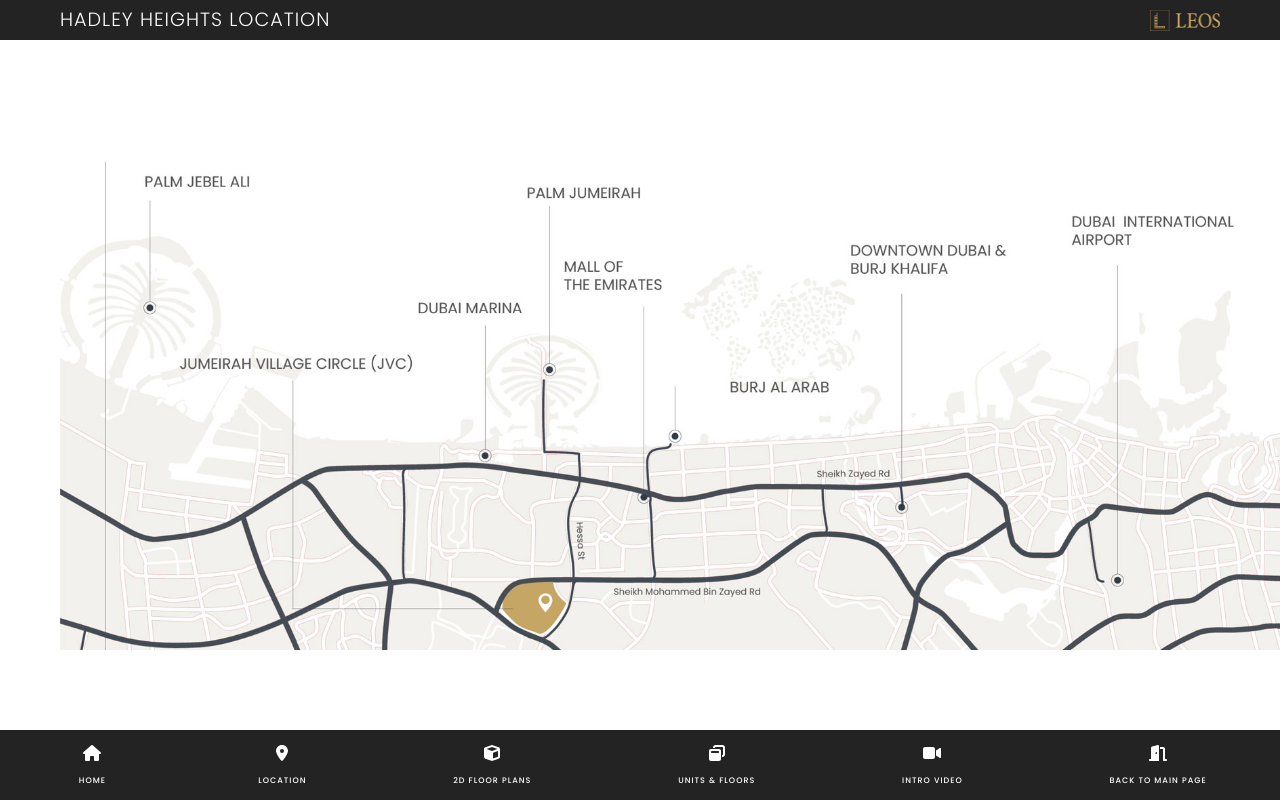
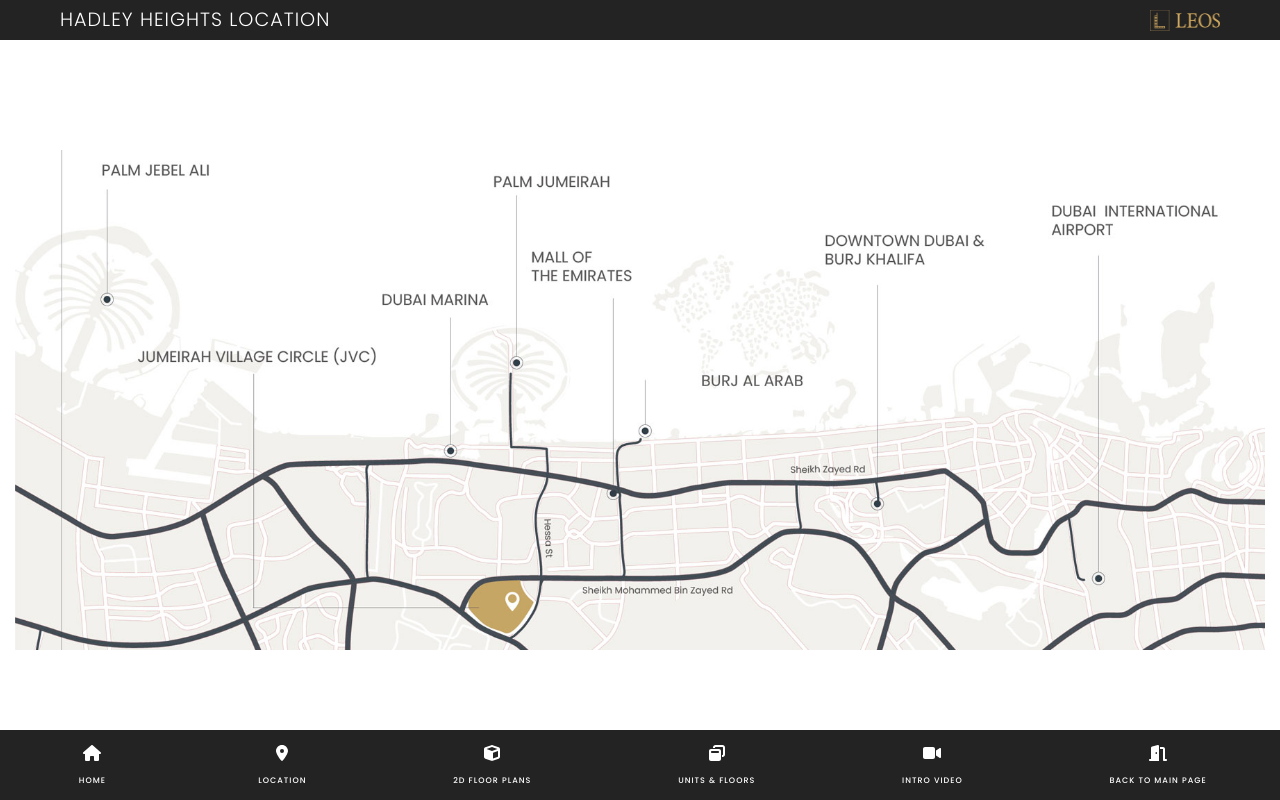
Before and after one commit to bilalshafqat42/leos-ipad, a React (Create React App) app: page /projects/hadley-heights/location in a window 1280 px wide. Built offline with nearby package versions, Linux system fonts and the light colour scheme.

Commit message:
location map

```diff
--- a/src/pages/project/hadleyHeights/exterior.css
+++ b/src/pages/project/hadleyHeights/exterior.css
@@ -525,16 +525,19 @@
   margin: 30px;
 }
 .special-location-image-section {
-  max-width: 1800px;
-  min-height: 720px;
-  margin-top: 90px;
-  margin-left: 60px;
+  max-width: 1200px;
+  min-height: 450px;
+  /* margin-top: 90px;
+  margin-left: 60px; */
+  margin: 90px auto;
   display: flex;
   justify-content: center;
   align-items: center;
   align-self: center;
   background-image: url("../../../assets/images/hadley-heights-map.jpg");
   background-color: #232323;
+  background-size: cover;
+  overflow: hidden;
 }
 .single-unit-page-images-section {
   height: 830px;
```
